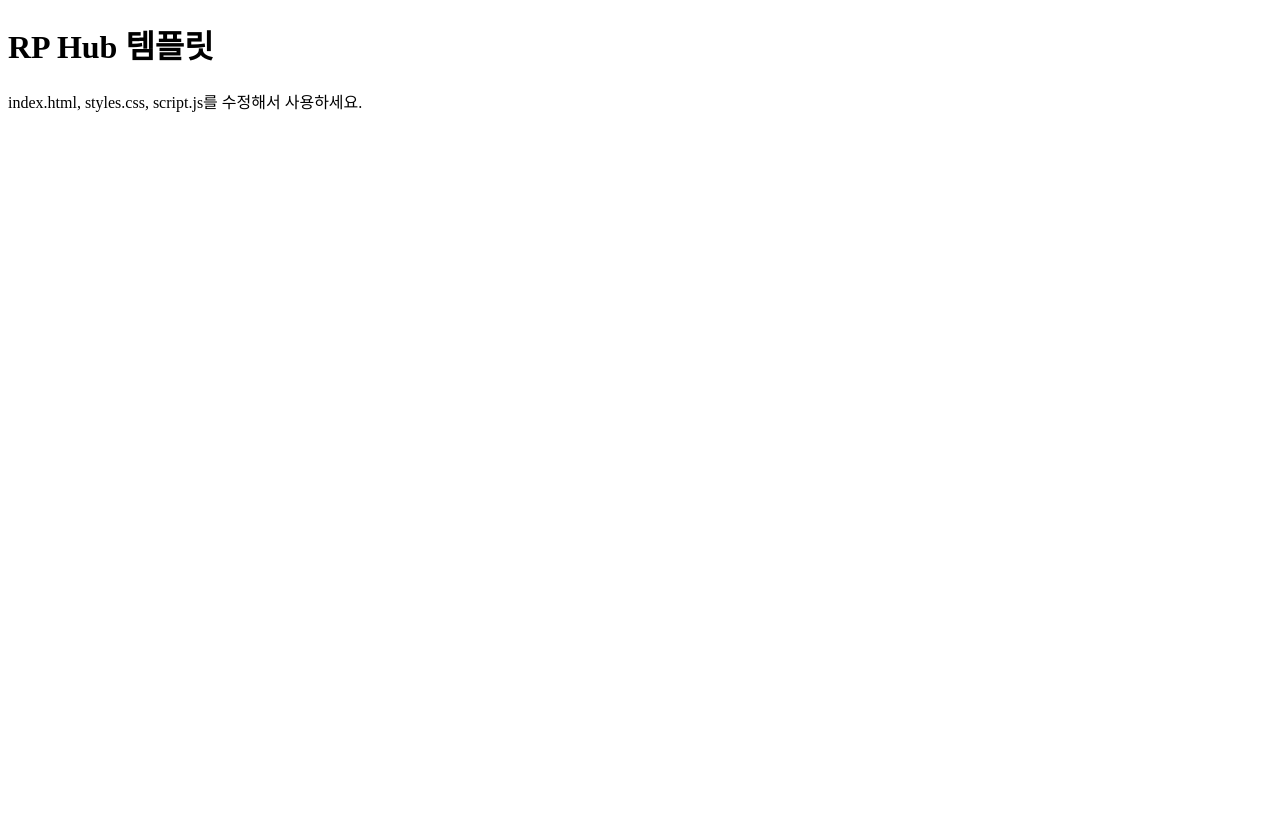
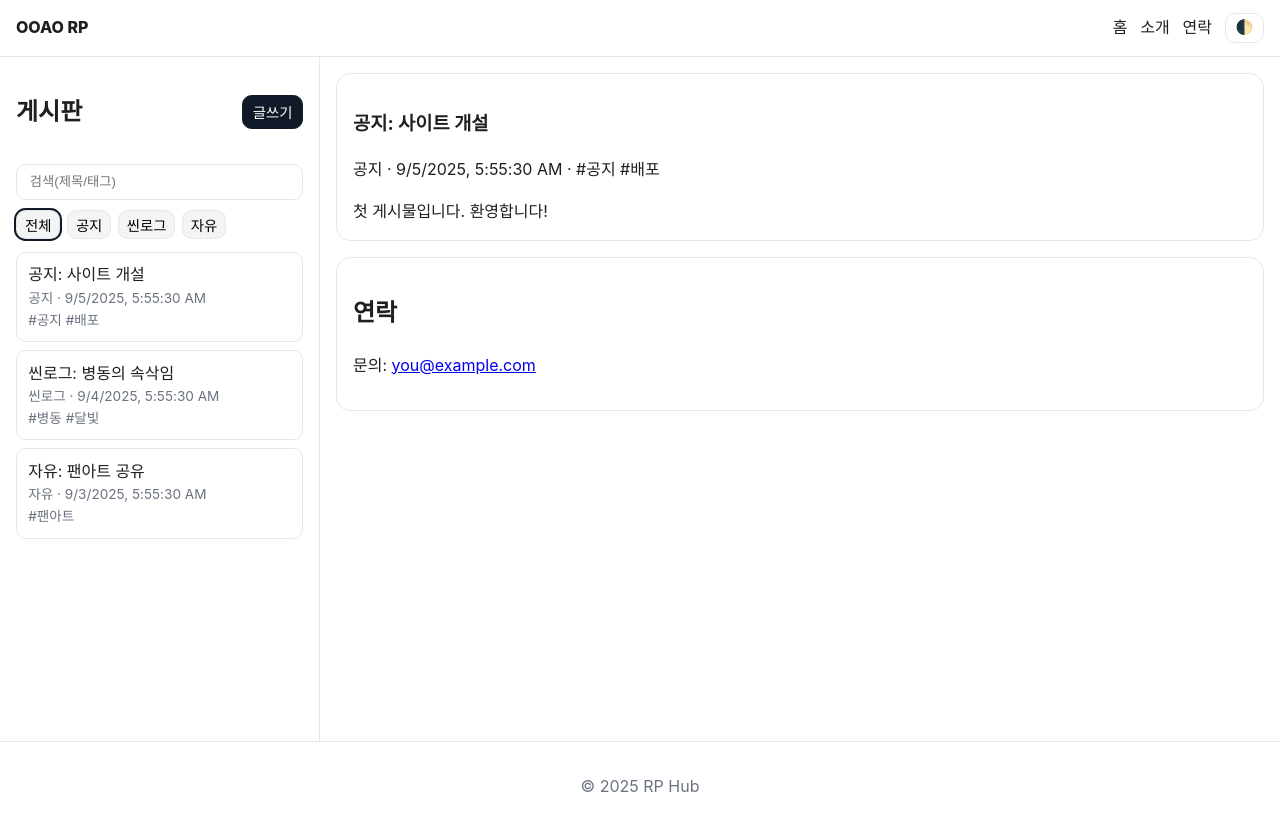
Before and after one commit to iiiiichg0/OAO-5, a plain HTML site: page index.html in a window 1280 px wide. Before the commit the page ends 800 px from the top, so only its background shows below. Drawn offline with Linux system fonts and the light colour scheme.

Commit message:
Add files via upload

```diff
--- a/index.html
+++ b/index.html
@@ -1 +1,92 @@
-<!DOCTYPE html><html lang='ko'><head><meta charset='utf-8'><title>RP Hub</title></head><body><h1>RP Hub 템플릿</h1><p>index.html, styles.css, script.js를 수정해서 사용하세요.</p></body></html>
+<!DOCTYPE html>
+<html lang="ko">
+<head>
+  <meta charset="utf-8" />
+  <meta name="viewport" content="width=device-width, initial-scale=1" />
+  <title>메인</title>
+  <link rel="stylesheet" href="styles.css" />
+  <script defer src="script.js"></script>
+</head>
+<body>
+  <header class="site-header">
+    <a class="brand" href="#">OOAO RP</a>
+    <nav class="top-nav">
+      <a href="#">홈</a>
+      <a href="#about">소개</a>
+      <a href="#contact">연락</a>
+      <button id="themeToggle" class="btn small" aria-label="테마 전환">🌓</button>
+    </nav>
+  </header>
+
+  <main class="layout">
+    <!-- 왼쪽: 게시판 사이드바 -->
+    <aside class="sidebar" aria-label="게시판">
+      <div class="board-header">
+        <h2>게시판</h2>
+        <button class="btn primary small" id="newPostBtn" aria-haspopup="dialog">글쓰기</button>
+      </div>
+
+      <!-- 검색 -->
+      <label class="search">
+        <input id="searchInput" type="search" placeholder="검색(제목/태그)" aria-label="게시글 검색" />
+      </label>
+
+      <!-- 카테고리 필터 -->
+      <div class="filters">
+        <button class="chip active" data-cat="all">전체</button>
+        <button class="chip" data-cat="공지">공지</button>
+        <button class="chip" data-cat="씬로그">씬로그</button>
+        <button class="chip" data-cat="자유">자유</button>
+      </div>
+
+      <!-- 게시글 목록 -->
+      <ul id="postList" class="post-list" aria-live="polite"></ul>
+    </aside>
+
+    <!-- 오른쪽: 본문 영역 -->
+    <section class="content">
+      <article id="viewer" class="viewer">
+        <h1>환영합니다</h1>
+        <p>왼쪽 게시판에서 글을 선택하면 이 영역에 내용이 열립니다.</p>
+        <p>처음엔 로컬 저장소에 저장되며, 나중에 실제 댓글/호스팅과 연동할 수 있습니다.</p>
+      </article>
+
+      <section id="contact" class="panel">
+        <h2>연락</h2>
+        <p>문의: <a href="mailto:you@example.com">you@example.com</a></p>
+      </section>
+    </section>
+  </main>
+
+  <footer class="site-footer">
+    <p>© <span id="year"></span> RP Hub</p>
+  </footer>
+
+  <!-- 글쓰기 모달 -->
+  <dialog id="postDialog" class="dialog">
+    <form method="dialog" class="post-form" id="postForm">
+      <h3>새 글</h3>
+      <label>제목
+        <input name="title" required placeholder="예: 공지: 9월 일정" />
+      </label>
+      <label>카테고리
+        <select name="category">
+          <option>공지</option>
+          <option>씬로그</option>
+          <option>자유</option>
+        </select>
+      </label>
+      <label>태그(공백/쉼표 구분)
+        <input name="tags" placeholder="#공지 #배포" />
+      </label>
+      <label>내용
+        <textarea name="content" rows="8" required placeholder="마크다운 일부 지원(굵게**, 강조*, 줄바꿈 등)"></textarea>
+      </label>
+      <div class="actions">
+        <button class="btn" value="cancel">취소</button>
+        <button class="btn primary" id="savePostBtn" value="default">저장</button>
+      </div>
+    </form>
+  </dialog>
+</body>
+</html>
--- /dev/null
+++ b/script.js
@@ -0,0 +1,138 @@
+// 유틸
+const $ = (q, c=document) => c.querySelector(q);
+const $$ = (q, c=document) => Array.from(c.querySelectorAll(q));
+const KEY = 'rp_board_posts_v1';
+
+const sample = [
+  { id: crypto.randomUUID(), title: '공지: 사이트 개설', category: '공지', tags: ['#공지','#배포'], content: '첫 게시물입니다. 환영합니다!', date: new Date().toISOString() },
+  { id: crypto.randomUUID(), title: '씬로그: 병동의 속삭임', category: '씬로그', tags: ['#병동','#달빛'], content: '노엘과 잭슨의 조용한 대화…', date: new Date(Date.now()-864e5).toISOString() },
+  { id: crypto.randomUUID(), title: '자유: 팬아트 공유', category: '자유', tags: ['#팬아트'], content: '새 일러스트를 올려봅니다!', date: new Date(Date.now()-2*864e5).toISOString() },
+];
+
+function load() {
+  try { return JSON.parse(localStorage.getItem(KEY)) || []; } catch { return []; }
+}
+function save(list) { localStorage.setItem(KEY, JSON.stringify(list)); }
+function initSeed() {
+  const cur = load();
+  if (cur.length === 0) save(sample);
+}
+
+// 렌더링
+function renderList({query='', cat='all'} = {}) {
+  const list = load();
+  const q = query.trim().toLowerCase();
+  const filtered = list.filter(p => {
+    const matchesCat = (cat === 'all') ? true : (p.category === cat);
+    const hay = (p.title + ' ' + p.tags.join(' ') + ' ' + p.content).toLowerCase();
+    const matchesQ = q ? hay.includes(q) : true;
+    return matchesCat && matchesQ;
+  }).sort((a,b)=> new Date(b.date)-new Date(a.date));
+
+  const ul = $('#postList');
+  ul.innerHTML = filtered.map(p => `
+    <li class="post-item" data-id="${p.id}" tabindex="0" aria-label="${p.title}">
+      <div class="title">${p.title}</div>
+      <div class="meta">${p.category} · ${new Date(p.date).toLocaleString()}</div>
+      <div class="meta">${p.tags.join(' ')}</div>
+    </li>
+  `).join('');
+
+  // 첫 글 자동 선택(있을 때)
+  if (filtered[0]) openPost(filtered[0].id);
+}
+
+function mdLite(text='') {
+  // 아주 간단한 마크다운: **굵게**, *기울임*, 줄바꿈
+  return text
+    .replace(/&/g,'&amp;').replace(/</g,'&lt;')
+    .replace(/\*\*(.+?)\*\*/g, '<strong>$1</strong>')
+    .replace(/\*(.+?)\*/g, '<em>$1</em>')
+    .replace(/\n/g, '<br>');
+}
+
+function openPost(id) {
+  const p = load().find(x => x.id === id);
+  if (!p) return;
+  const html = `
+    <h1>${p.title}</h1>
+    <p class="meta">${p.category} · ${new Date(p.date).toLocaleString()} · ${p.tags.join(' ')}</p>
+    <div>${mdLite(p.content)}</div>
+  `;
+  $('#viewer').innerHTML = html;
+}
+
+function bindListClicks() {
+  $('#postList').addEventListener('click', e => {
+    const li = e.target.closest('.post-item');
+    if (!li) return;
+    openPost(li.dataset.id);
+  });
+  $('#postList').addEventListener('keydown', e => {
+    if (e.key === 'Enter') {
+      const li = e.target.closest('.post-item');
+      if (li) openPost(li.dataset.id);
+    }
+  });
+}
+
+// 글쓰기
+function setupDialog() {
+  const dlg = $('#postDialog');
+  $('#newPostBtn').addEventListener('click', ()=> dlg.showModal());
+  $('#postForm').addEventListener('submit', (e) => {
+    e.preventDefault();
+    const fd = new FormData(e.target);
+    const post = {
+      id: crypto.randomUUID(),
+      title: String(fd.get('title')).trim(),
+      category: String(fd.get('category')),
+      tags: String(fd.get('tags')||'').split(/[,\\s]+/).filter(Boolean),
+      content: String(fd.get('content')).trim(),
+      date: new Date().toISOString(),
+    };
+    const list = load(); list.unshift(post); save(list);
+    dlg.close();
+    // 필터/검색 상태 유지한 채 목록 갱신
+    const active = $('.chip.active')?.dataset.cat || 'all';
+    renderList({ query: $('#searchInput').value, cat: active });
+  });
+}
+
+// 필터/검색
+function setupFilters() {
+  $$('.chip').forEach(btn => {
+    btn.addEventListener('click', () => {
+      $$('.chip').forEach(b => b.classList.remove('active'));
+      btn.classList.add('active');
+      renderList({ query: $('#searchInput').value, cat: btn.dataset.cat });
+    });
+  });
+  $('#searchInput').addEventListener('input', () => {
+    const active = $('.chip.active')?.dataset.cat || 'all';
+    renderList({ query: $('#searchInput').value, cat: active });
+  });
+}
+
+// 테마
+function applyTheme() {
+  const t = localStorage.getItem('theme') || 'light';
+  document.documentElement.classList.toggle('dark', t === 'dark');
+}
+function toggleTheme() {
+  const t = localStorage.getItem('theme') || 'light';
+  const next = t === 'light' ? 'dark' : 'light';
+  localStorage.setItem('theme', next);
+  applyTheme();
+}
+
+document.addEventListener('DOMContentLoaded', () => {
+  $('#year').textContent = new Date().getFullYear();
+  initSeed();
+  setupDialog();
+  setupFilters();
+  bindListClicks();
+  renderList();
+  applyTheme();
+  $('#themeToggle')?.addEventListener('click', toggleTheme);
+});
--- /dev/null
+++ b/styles.css
@@ -0,0 +1,76 @@
+/* 기본 */
+* { box-sizing: border-box; }
+html, body { margin: 0; padding: 0; }
+:root {
+  --bg: #ffffff; --fg: #1f1f1f; --muted: #6b7280;
+  --card: #ffffff; --border: #e5e7eb; --accent: #111827;
+  --chip: #f3f4f6;
+}
+:root.dark {
+  --bg: #0b0d12; --fg: #e5e7eb; --muted: #9ca3af;
+  --card: #0f131a; --border: #1f2937; --accent: #f3f4f6; --chip: #111827;
+}
+body {
+  background: var(--bg); color: var(--fg);
+  font-family: -apple-system, BlinkMacSystemFont, Pretendard, 'Noto Sans KR', system-ui, sans-serif;
+  line-height: 1.6;
+}
+
+/* 헤더 */
+.site-header {
+  position: sticky; top: 0; z-index: 50;
+  display: flex; align-items: center; justify-content: space-between;
+  padding: .8rem 1rem; border-bottom: 1px solid var(--border); background: var(--bg);
+}
+.brand { font-weight: 800; text-decoration: none; color: var(--fg); }
+.top-nav { display: flex; gap: .8rem; align-items: center; }
+.top-nav a { text-decoration: none; color: var(--fg); }
+.btn { border: 1px solid var(--border); background: transparent; color: var(--fg);
+  padding: .5rem .8rem; border-radius: .6rem; cursor: pointer; }
+.btn.small { padding: .35rem .6rem; font-size: .9rem; }
+.btn.primary { background: var(--accent); color: #fff; border-color: var(--accent); }
+
+/* 레이아웃 */
+.layout { display: grid; grid-template-columns: 320px 1fr; min-height: calc(100vh - 56px - 60px); }
+.sidebar {
+  border-right: 1px solid var(--border); padding: 1rem; background: var(--card);
+}
+.content { padding: 1rem; }
+.viewer, .panel {
+  background: var(--card); border: 1px solid var(--border); border-radius: .9rem; padding: 1rem; margin-bottom: 1rem;
+}
+
+/* 게시판 */
+.board-header { display: flex; align-items: center; justify-content: space-between; margin-bottom: .8rem; }
+.search input {
+  width: 100%; padding: .6rem .8rem; border: 1px solid var(--border); border-radius: .6rem; background: var(--bg); color: var(--fg);
+  margin-bottom: .6rem;
+}
+.filters { display: flex; flex-wrap: wrap; gap: .4rem; margin-bottom: .8rem; }
+.chip {
+  background: var(--chip); border: 1px solid var(--border); padding: .2rem .5rem; border-radius: .6rem; font-size: .9rem; cursor: pointer;
+}
+.chip.active { outline: 2px solid var(--accent); }
+.post-list { list-style: none; padding: 0; margin: 0; display: grid; gap: .5rem; }
+.post-item {
+  border: 1px solid var(--border); background: var(--card); border-radius: .6rem; padding: .6rem .7rem; cursor: pointer;
+}
+.post-item:hover { background: rgba(0,0,0,.03); }
+.post-item .meta { color: var(--muted); font-size: .85rem; }
+
+/* 모달/폼 */
+.dialog::backdrop { background: rgba(0,0,0,.35); }
+.post-form { min-width: min(720px, 90vw); display: grid; gap: .8rem; }
+.post-form input, .post-form textarea, .post-form select {
+  padding: .6rem .8rem; border: 1px solid var(--border); border-radius: .6rem; background: var(--bg); color: var(--fg); font: inherit;
+}
+.post-form .actions { display: flex; justify-content: flex-end; gap: .6rem; }
+
+/* 푸터 */
+.site-footer { padding: 1rem; text-align: center; color: var(--muted); border-top: 1px solid var(--border); }
+
+/* 반응형 */
+@media (max-width: 900px) {
+  .layout { grid-template-columns: 1fr; }
+  .sidebar { border-right: none; border-bottom: 1px solid var(--border); }
+}
```
Also changed, not shown: 1 other file.
